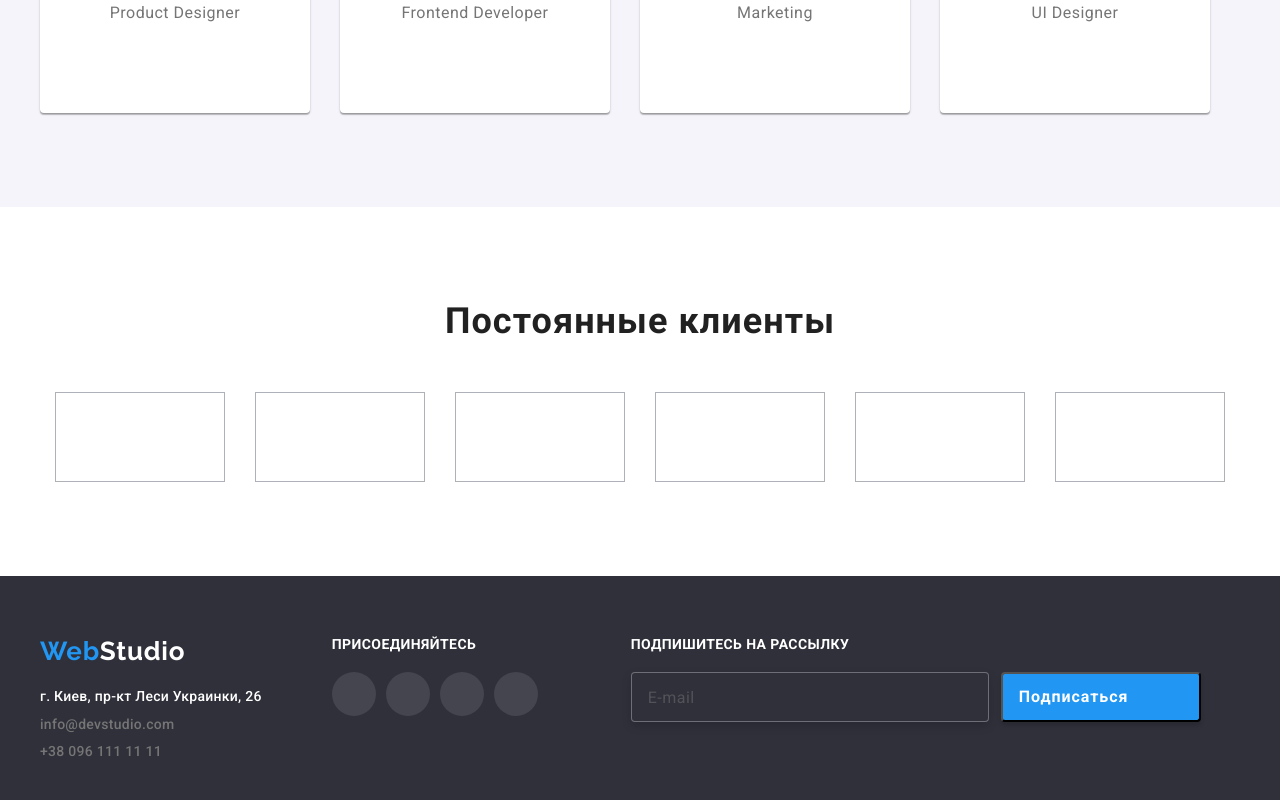
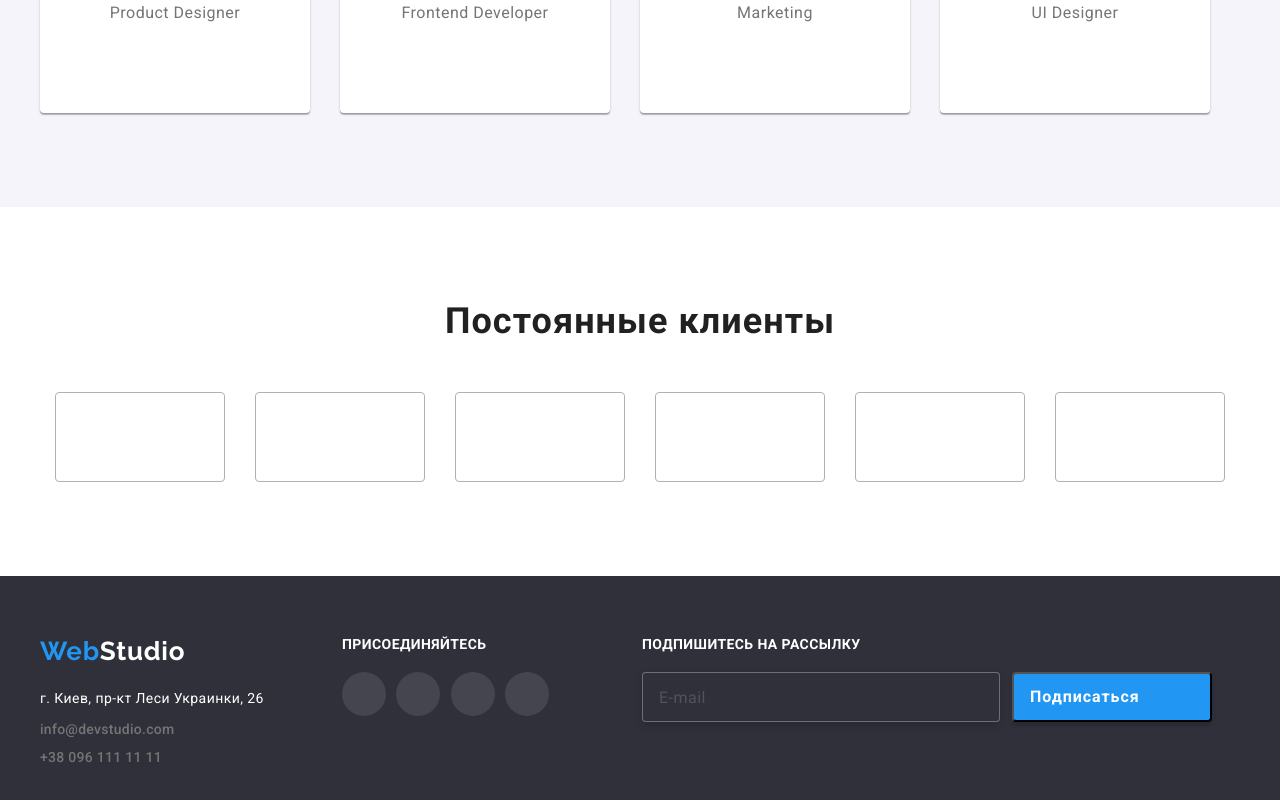
Before and after one commit to Artur-Ned/Firts-Proj-GOIT, a plain HTML site: page index.html in a window 1280 px wide. Shown: the part 2067-2867 px from the top of the page. Drawn offline with nearby package versions, Linux system fonts and the light colour scheme.

Commit message:
футер правил

```diff
--- a/CSS/styles.css
+++ b/CSS/styles.css
@@ -496,7 +496,6 @@ margin-bottom: 50px;
   margin-right: 30px;
 }
 .regular-customer-item {
-  border-radius: 4px;
   display: flex;
   align-items: center;
   justify-content: center;
@@ -509,6 +508,7 @@ margin-bottom: 50px;
   width: 170px;
   height: 90px;
   border: 1px solid #AFB1B8;
+  border-radius: 4px;
   fill: rgba(175, 177, 184, 1);
   transition: 250ms cubic-bezier(0.4, 0, 0.2, 1);
 
@@ -775,7 +775,15 @@ transform: translateY(100%);
 
 a[href="https://goo.gl/maps/fY5pNtDdv6tUA1cWA"]
 {
-  color: var(--background-main-color);
+display: block;
+font-family: var(--main-font);
+font-weight: 400;
+font-size: 14px;
+line-height: 1.714;
+letter-spacing: 0.03em;
+color: var(--background-main-color);
+width: 232px;
+
 }
 
 .adress-footer-item:not(:last-child) {
@@ -787,7 +795,7 @@ a[href="https://goo.gl/maps/fY5pNtDdv6tUA1cWA"]
   display: flex;
   list-style: none;
   justify-content: space-between;
-  width: 206px;
+  width: 207px;
 }
 
 .footer-list {
```
